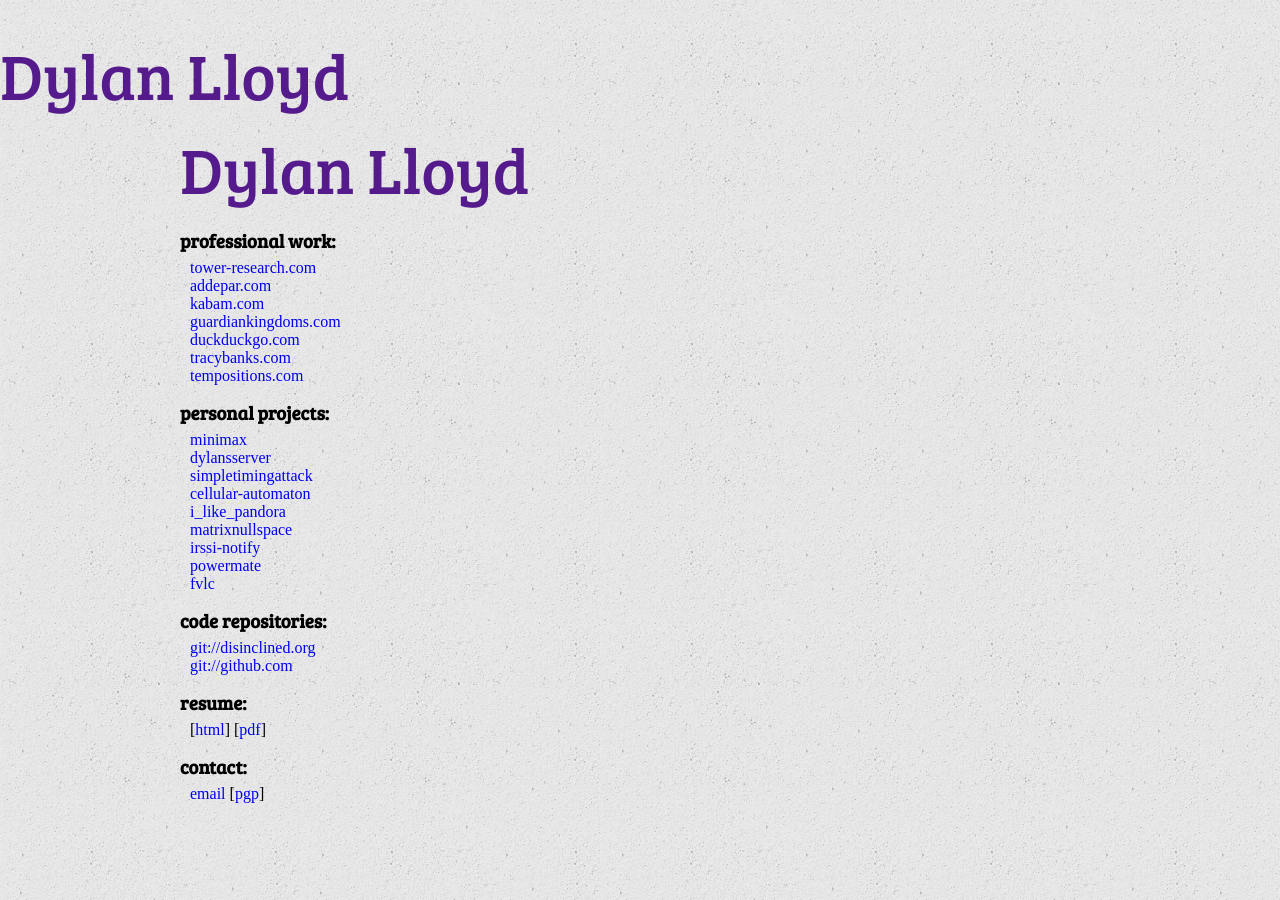
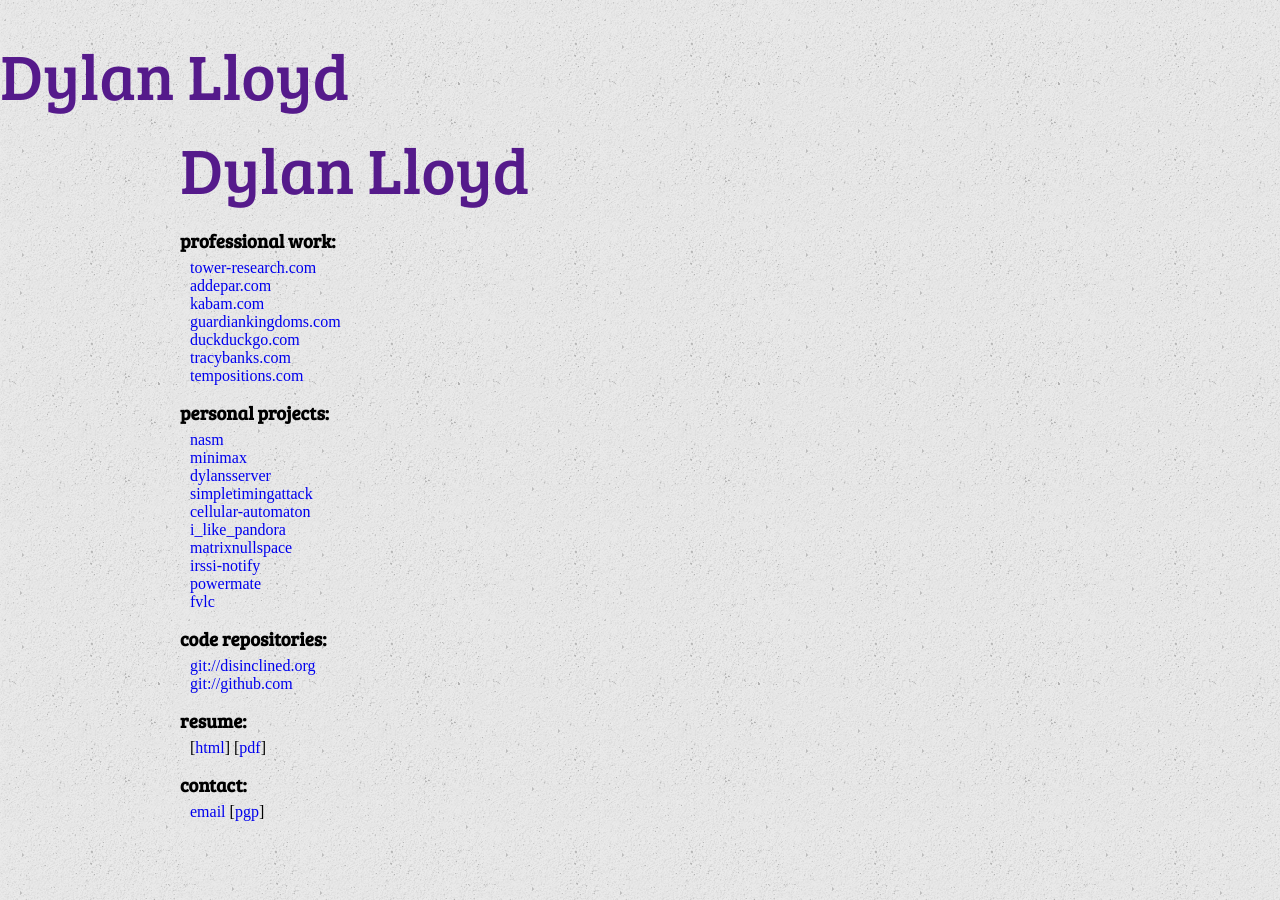
Before and after one commit to majuscule/disinclined.org, a Jekyll site: the page built from index.html, in a window 1280 px wide. Built offline with Jekyll 4.4.1, drawn with Linux system fonts in a browser that asks for light colours; some web fonts are replaced.

Commit message:
add missing nasm project link

```diff
--- a/index.html
+++ b/index.html
@@ -22,6 +22,7 @@
 <h3>personal projects:</h3>
 
 <ul class='personal-projects'>
+<li><a href="/#nasm">nasm</a></li>
 <li><a href="/#minimax">minimax</a></li>
 <li><a href="/#dylansserver">dylansserver</a></li>
 <li><a href="/#simpletimingattack">simpletimingattack</a></li>
```
Also changed, not shown: _data/personal-projects.yml (+4 -4 lines).
